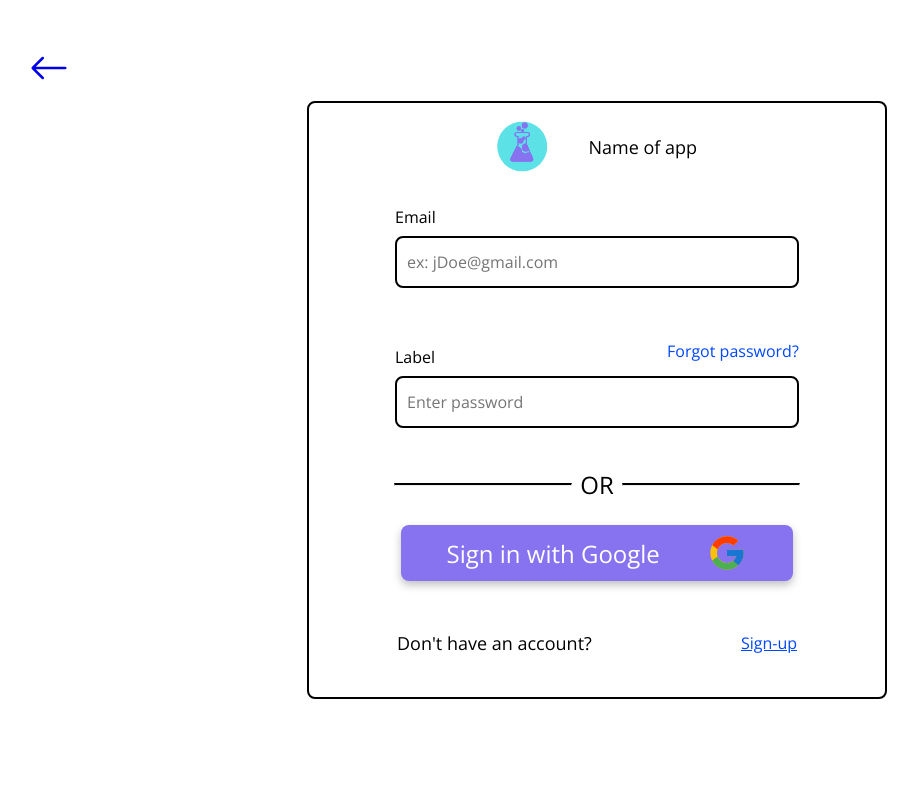
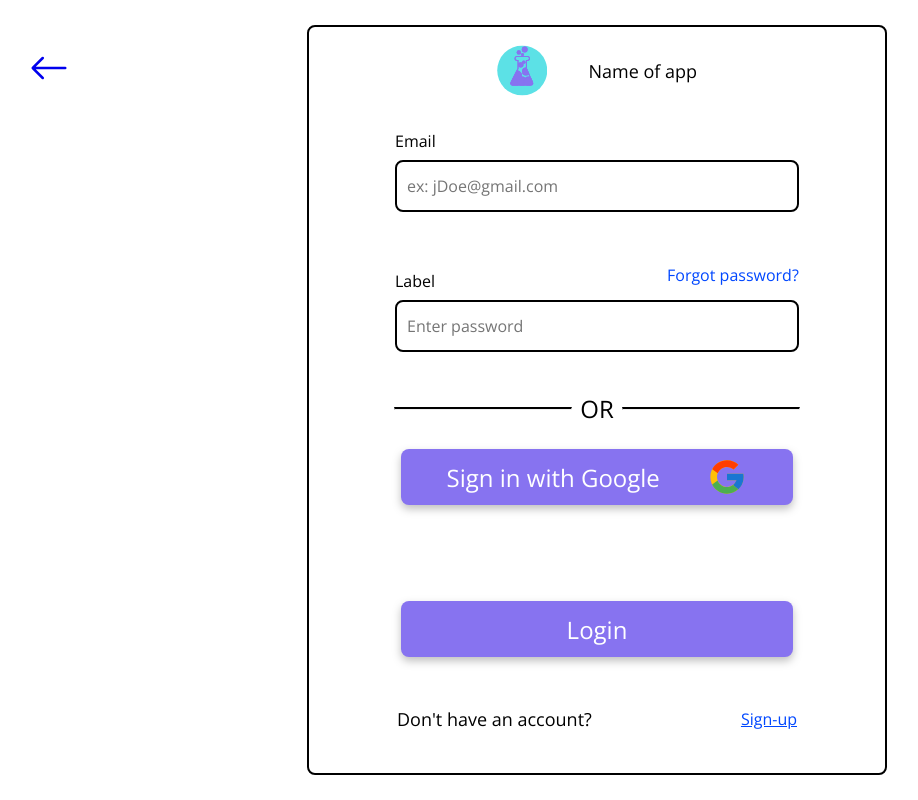
Before and after one commit to fechad/social-media-app, a React (Create React App) app in the folder client/: page /login in a window 1280 px wide. Shown: the whole page, without its empty margins (43-961 px from the left). Built offline with nearby package versions, Linux system fonts and the light colour scheme.

Commit message:
can get login inputs

```diff
--- a/client/src/pages/Login.tsx
+++ b/client/src/pages/Login.tsx
@@ -1,4 +1,4 @@
-import React from 'react'
+import React, { useState } from 'react'
 import Button from '../components/Button';
 import Link from '../components/Link';
 import Text from '../components/Text';
@@ -8,6 +8,18 @@ import {BsArrowLeft} from "react-icons/bs"
 import '../styles/Login.css'
 
 const Login = () => {
+
+    const [validCredentials, setCredentialsStatus] = useState(false);
+
+    const collectInfos = async () => {
+
+        const loginInfos = {
+            "email" : (document.getElementsByClassName('inputContainer')[0].firstChild as HTMLInputElement).value,
+            "password" : (document.getElementsByClassName('inputContainer')[1].firstChild as HTMLInputElement).value,
+        }
+        console.log(loginInfos)
+      }
+
   return (
     <div className='LoginPage'>
         <a className='ArrowBack' href='/'><BsArrowLeft size={40}/></a>
@@ -27,6 +39,9 @@ const Login = () => {
                 <hr />
             </section>
             <Button textType='H2' text='Sign in with Google' icon={<FcGoogle size={40} />} url='https://www.google.com/?gws_rd=ssl'/>
+            <section className='LoginSection'>
+                <Button textType='H2' text='Login' url={validCredentials ? '/Discover' : undefined} fct={collectInfos}/>
+            </section>
             <section className='SignUpSection'>
                 <Text type='H3' content="Don't have an account?"/>
                 <Link underlined={true} content='Sign-up' url='/Sign-up'/>
--- a/client/src/styles/Login.css
+++ b/client/src/styles/Login.css
@@ -65,6 +65,10 @@
     width:  376px;
 }
 
+.LoginContainer .LoginSection{
+    margin-top: 96px;
+}
+
 .SignUpSection{
     display: flex;
     flex-direction: row;
```
